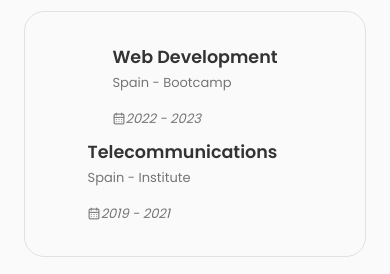
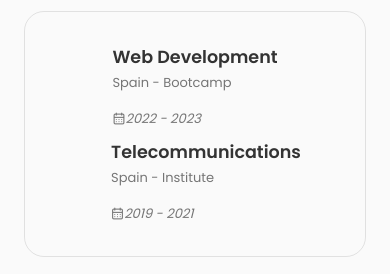
Before and after one commit to Juanpedrogomezespinosa/portafolio, a React (Create React App) app: page / in a window 390 px wide. Shown: the part 2240-2514 px from the top of the page. Built offline with nearby package versions, Linux system fonts and the light colour scheme.

Commit message:
correcciones education

```diff
--- a/src/Components/qualification/qualification.css
+++ b/src/Components/qualification/qualification.css
@@ -98,7 +98,7 @@
   }
 
   .move__right {
-    margin-right: 84px;
+    margin-right: 12px;
   }
 }
 
@@ -128,7 +128,7 @@
   }
   .qualification__data-2 {
     max-width: 460px;
-    margin-left: -25px;
+    margin-left: 22px;
     margin-right: auto;
     margin-top: 10px;
     display: flex;
--- a/src/Components/skills/skills.css
+++ b/src/Components/skills/skills.css
@@ -28,7 +28,6 @@
 .skills__group {
   display: grid;
   grid-template-columns: repeat(2, 1fr);
-
   align-items: flex-start;
   row-gap: 1rem;
 }
```
